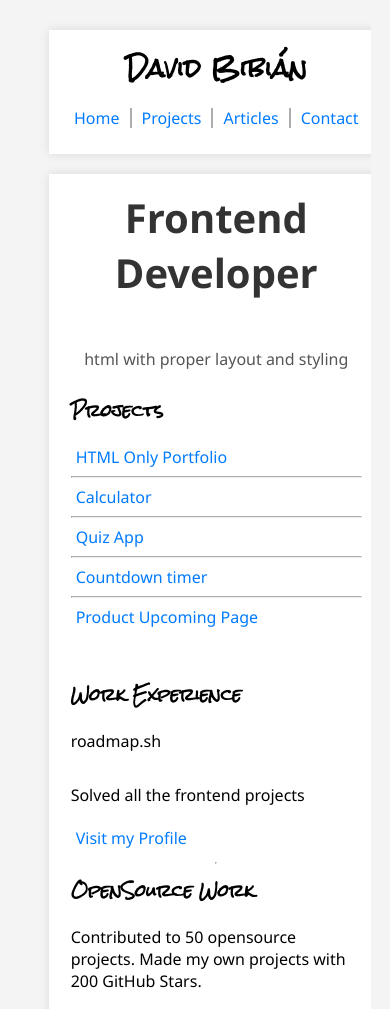
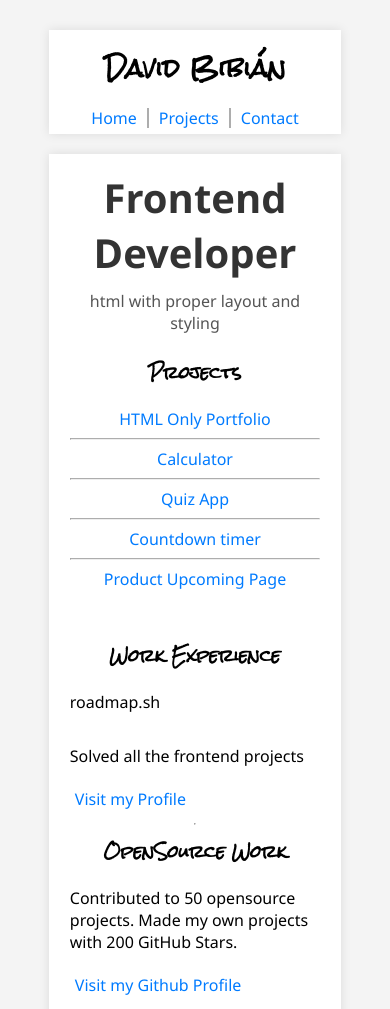
Before and after one commit to lefvaid/Roadmap.sh_projects, a plain HTML site: page 03_Personal_Portfolio/index.html in a window 390 px wide. Shown: the top 1009 px of the page. Drawn offline with Linux system fonts and the light colour scheme.

Commit message:
final touches

```diff
--- a/03_Personal_Portfolio/index.html
+++ b/03_Personal_Portfolio/index.html
@@ -25,8 +25,6 @@
             <a href="index.html">Home</a>
             <div class="vl"></div>
             <a href="projects.html" target="_blank">Projects</a>
-            <div class="vl"></div>
-            <a href="articles.html" target="_blank">Articles</a>
             <div class="vl"></div>
             <a href="contact.html" target="_blank">Contact</a>
             </nav>
--- a/03_Personal_Portfolio/style.css
+++ b/03_Personal_Portfolio/style.css
@@ -11,7 +11,10 @@
 
 header {
     text-align: center;
-    margin-bottom: 0px;
+    background: #fff;
+    box-shadow: 0 0 10px rgba(0, 0, 0, 0.1);
+    margin: 10px;
+    padding: 10px;
     display: flex;
     flex-direction: row;
     justify-content: space-between;
@@ -95,17 +98,7 @@ h3 {
     flex-direction: column;
 }
 
-header {
-    background: #fff;
-    margin: 10px;
-    padding: 20px;
-    box-shadow: 0 0 10px rgba(0, 0, 0, 0.1);
-    display: flex;
-    flex: 1 1 calc(33% - 40px);
-    box-sizing: border-box;
-    flex-direction: row;
-    flex-wrap:wrap;
-}
+
 
 .first {
     background: #fff;
@@ -163,7 +156,6 @@ header {
 }
 
 .second h3 {
-    text-align: left;
     margin-bottom: 1%;
     padding-left: 2%;
 }
@@ -205,6 +197,7 @@ footer {
 }
 
 @media (max-width: 600px) {
+
     .title {
     padding: 1% 2% 2% 2%;
     }
@@ -220,6 +213,14 @@ footer {
     .sub_blocks section {
         flex: 1 1 100%;
         margin-bottom: 20px;
+    }
+
+    ul:nth-child(2) {
+        text-align: center;
+    }
+
+    h3{
+        text-align: center;
     }
 
     .review_list {
```
